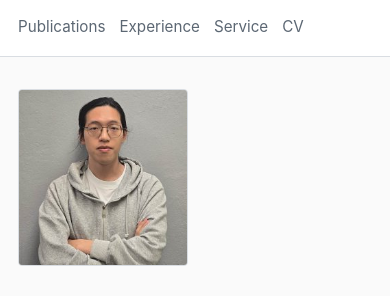
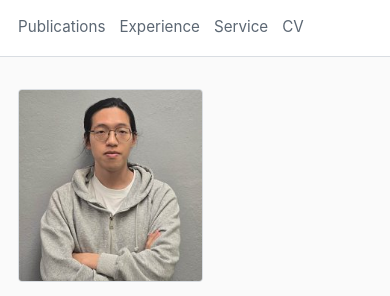
Before and after one commit to abchen0516/abchen0516.github.io, a plain HTML site: page index.html in a window 390 px wide. Shown: the part 45-341 px from the top of the page. Drawn offline with Linux system fonts and the light colour scheme.

Commit message:
Adjust profile photo size

```diff
--- a/index.html
+++ b/index.html
@@ -90,8 +90,8 @@
 
     .intro {
       display: grid;
-      grid-template-columns: 190px minmax(0, 1fr);
-      gap: 34px;
+      grid-template-columns: 220px minmax(0, 1fr);
+      gap: 36px;
       align-items: start;
       margin-top: 0;
       padding-top: 0;
@@ -99,7 +99,8 @@
     }
 
     .photo {
-      width: 190px;
+      width: 220px;
+      max-width: 100%;
       height: auto;
       display: block;
       border: 1px solid var(--line);
@@ -210,7 +211,7 @@
       }
 
       .photo {
-        width: 170px;
+        width: 185px;
       }
 
       main {
```
